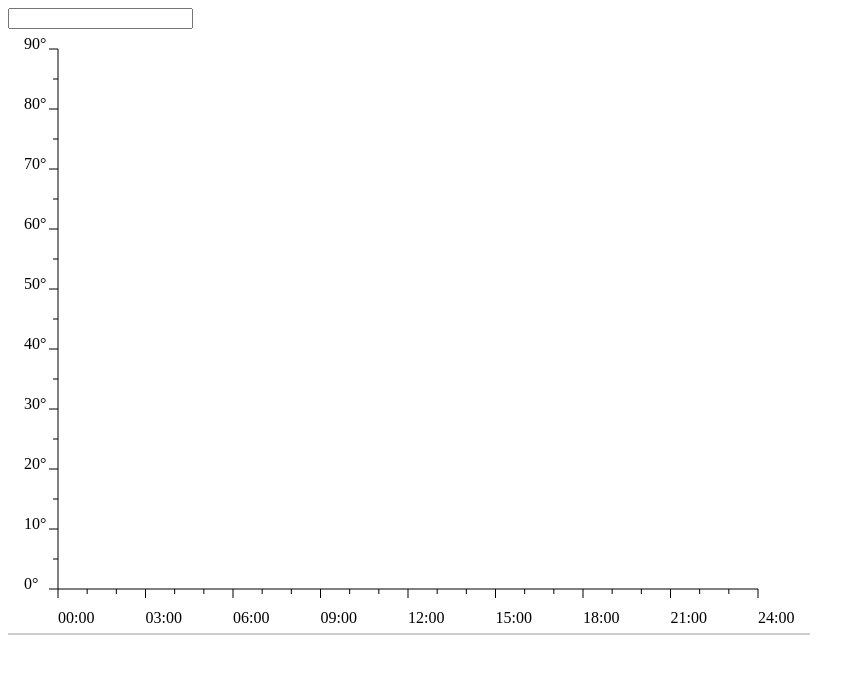
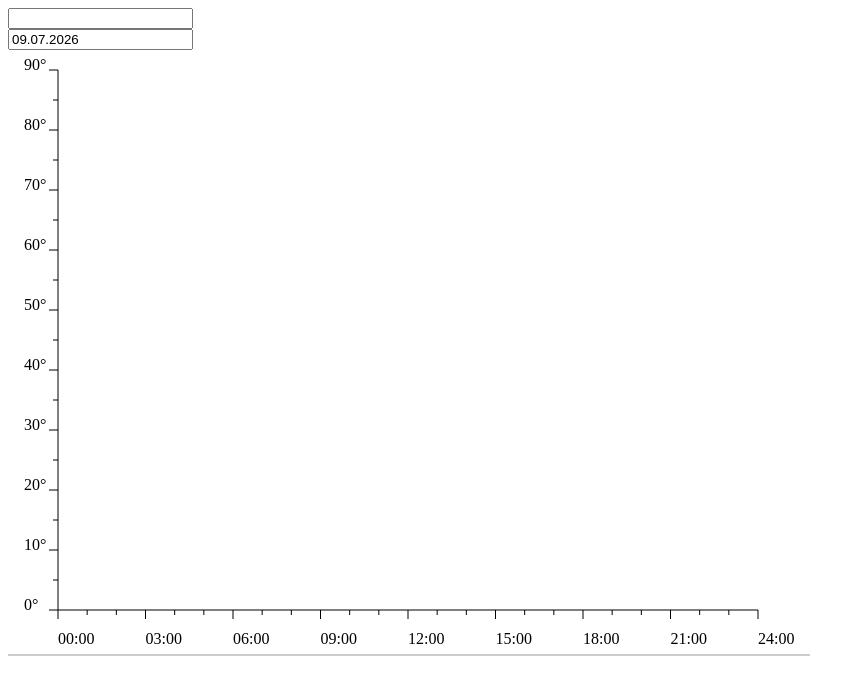
Before and after one commit to Argbjorn/sun-atlas, a React (Vite) app: page / in a window 1280 px wide. Shown: the top 694 px of the page, without its empty margins (0-865 px from the left). Built offline with nearby package versions, Linux system fonts and the light colour scheme.

Commit message:
add date picker

```diff
--- a/package.json
+++ b/package.json
@@ -13,6 +13,7 @@
     "@photostructure/tz-lookup": "^11.6.0",
     "luxon": "^3.7.2",
     "react": "^19.2.7",
+    "react-datepicker": "^9.1.0",
     "react-dom": "^19.2.7",
     "suncalc": "^2.0.0"
   },
--- a/src/App.tsx
+++ b/src/App.tsx
@@ -10,6 +10,8 @@ import { generateAltitudeTicks, generateTimeTicks } from './viz/ticks';
 import { randomColor } from './viz/color';
 import { CHART_HEIGTH, CHART_MARGIN, CHART_WIDTH } from './config/chart';
 import InfoPanel from './viz/InfoPanel';
+import Datepicker from 'react-datepicker';
+import "react-datepicker/dist/react-datepicker.css";
 
 export interface CityEntry {
   feature: PhotonFeature
@@ -23,16 +25,25 @@ function App() {
     setCities([...cities, { feature: feature, color: randomColor() }]);
   }
 
+  const [selectedDate, setSelectedDate] = useState<Date>(new Date());
+
+  const handleChange = (date: Date | null) => {
+    if (date === null) {
+      return
+    }
+    setSelectedDate(date);
+  };
+
   const innerWidth = CHART_WIDTH - CHART_MARGIN.left - CHART_MARGIN.right;
   const innerHeight = CHART_HEIGTH - CHART_MARGIN.top - CHART_MARGIN.bottom;
 
   const charts: { points: ChartPoint[], stroke: string }[] = [];
 
-  const xTicks = generateTimeTicks(DateTime.now(), innerWidth, 1, 3);
+  const xTicks = generateTimeTicks(DateTime.fromJSDate(selectedDate), innerWidth, 1, 3);
   const yTicks = generateAltitudeTicks(innerHeight, 5, 2);
 
   cities.map((city) => {
-    const sunTimes: SunPosition[][] = getSunPositionSeries(DateTime.now(), city.feature.geometry.coordinates[1], city.feature.geometry.coordinates[0], 5);
+    const sunTimes: SunPosition[][] = getSunPositionSeries(DateTime.fromJSDate(selectedDate), city.feature.geometry.coordinates[1], city.feature.geometry.coordinates[0], 5);
     let chartPoints: ChartPoint[] = [];
     sunTimes.forEach(segment => {
       chartPoints = toChartPoints(segment, innerWidth, innerHeight);
@@ -42,9 +53,12 @@ function App() {
 
   return (
     <>
-      <CityAutocomplete onSelect={handleCitySelect} />
+      <div>
+        <CityAutocomplete onSelect={handleCitySelect} />
+        <Datepicker selected={selectedDate} dateFormat={"dd.MM.yyyy"} shouldCloseOnSelect={false} calendarStartDay={1} popperPlacement="bottom-start" onChange={handleChange} />
+      </div>
       <DayLengthChart charts={charts} xTicks={xTicks} yTicks={yTicks} width={CHART_WIDTH} height={CHART_HEIGTH} margin={CHART_MARGIN} />
-      <InfoPanel width={CHART_WIDTH} date={DateTime.now()} cities={cities} />
+      <InfoPanel width={CHART_WIDTH} date={DateTime.fromJSDate(selectedDate)} cities={cities} />
     </>
   )
 }
```
Also changed, not shown: 1 other file (tests, documents, lock files or other folders).
